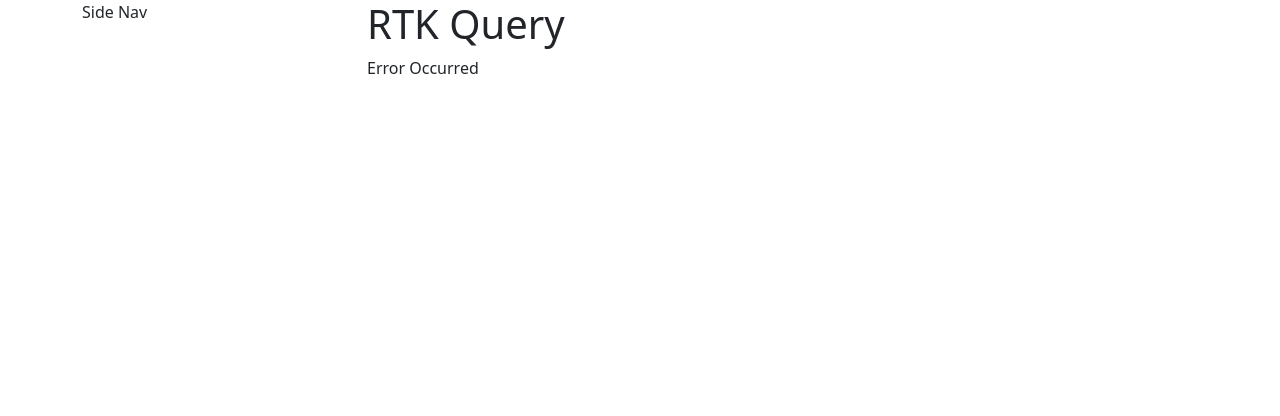
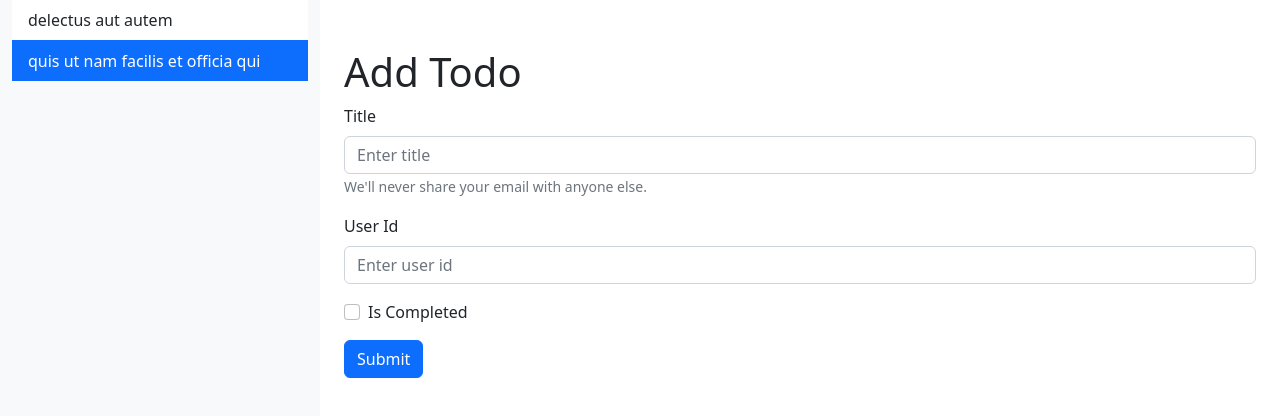
Before and after one commit to rjayaramegowda/redux-ts, a React (Create React App) app: page / in a window 1280 px wide. Shown: the top 416 px of the page. Built offline with nearby package versions, Linux system fonts and the light colour scheme; no server answers.

Commit message:
added form

```diff
--- a/src/App.tsx
+++ b/src/App.tsx
@@ -1,15 +1,28 @@
-import React from "react";
-import { Col, Container, Row } from "react-bootstrap";
-import Todos from "./components/Todos";
+import { Col, Container, ListGroup, Row } from "react-bootstrap";
+import TodoForm from "./components/todos/TodoForm";
+import { todosDataProvider } from "./data/todoData";
+import { Todo } from "./models/todo.model";
 
 const App = () => {
   return (
     <div>
-      <Container>
+      <Container fluid>
         <Row>
-          <Col md="3">Side Nav</Col>
+          <Col className="bg-light vh-100" md="3">
+            <ListGroup variant="flush" defaultActiveKey="#link1">
+              {todosDataProvider.map((item: Todo, index: number) => (
+                <ListGroup.Item key={index} action href={`#link${index}`}>
+                  {item.title}
+                </ListGroup.Item>
+              ))}
+            </ListGroup>
+          </Col>
           <Col>
-            <Todos />
+            <Container>
+              <Row>
+                <TodoForm />
+              </Row>
+            </Container>
           </Col>
         </Row>
       </Container>
--- /dev/null
+++ b/src/components/todos/TodoForm.tsx
@@ -0,0 +1,67 @@
+import * as React from "react";
+import { useState } from "react";
+import { Button, Form } from "react-bootstrap";
+interface ITodoFormProps {}
+
+const TodoForm: React.FunctionComponent<ITodoFormProps> = (props) => {
+  const [validated, setValidated] = useState(false);
+  const [title, setTitle] = useState("");
+  const [isComplete, setIsComplete] = useState(false);
+  const [userId, setUserId] = useState("");
+
+  const handleSubmit = (event: React.FormEvent<HTMLFormElement>) => {
+    const form = event.currentTarget;
+    event.preventDefault();
+    event.stopPropagation();
+    if (form.checkValidity() === true) {
+      console.log("Submit form");
+    }
+
+    setValidated(true);
+  };
+
+  return (
+    <>
+      <h1 className="mt-5"> Add Todo</h1>
+      <Form noValidate validated={validated} onSubmit={handleSubmit}>
+        <Form.Group className="mb-3" controlId="formTitle">
+          <Form.Label>Title</Form.Label>
+          <Form.Control
+            value={title}
+            onChange={(e) => setTitle(e.target.value)}
+            type="text"
+            placeholder="Enter title"
+            required
+          />
+          <Form.Text className="text-muted">
+            We'll never share your email with anyone else.
+          </Form.Text>
+        </Form.Group>
+
+        <Form.Group className="mb-3" controlId="formTitle">
+          <Form.Label>User Id</Form.Label>
+          <Form.Control
+            value={userId}
+            onChange={(e) => setUserId(e.target.value)}
+            type="number"
+            placeholder="Enter user id"
+          />
+        </Form.Group>
+
+        <Form.Group className="mb-3">
+          <Form.Check
+            checked={isComplete}
+            onChange={(e) => setIsComplete(e.target.checked ? true : false)}
+            type="checkbox"
+            label="Is Completed"
+          />
+        </Form.Group>
+        <Button variant="primary" type="submit">
+          Submit
+        </Button>
+      </Form>
+    </>
+  );
+};
+
+export default TodoForm;
--- /dev/null
+++ b/src/data/todoData.ts
@@ -0,0 +1,16 @@
+import { Todo } from "../models/todo.model";
+
+export const todosDataProvider: Todo[] = [
+  {
+    userId: 1,
+    id: 1,
+    title: "delectus aut autem",
+    completed: false,
+  },
+  {
+    userId: 1,
+    id: 2,
+    title: "quis ut nam facilis et officia qui",
+    completed: false,
+  },
+];
```
